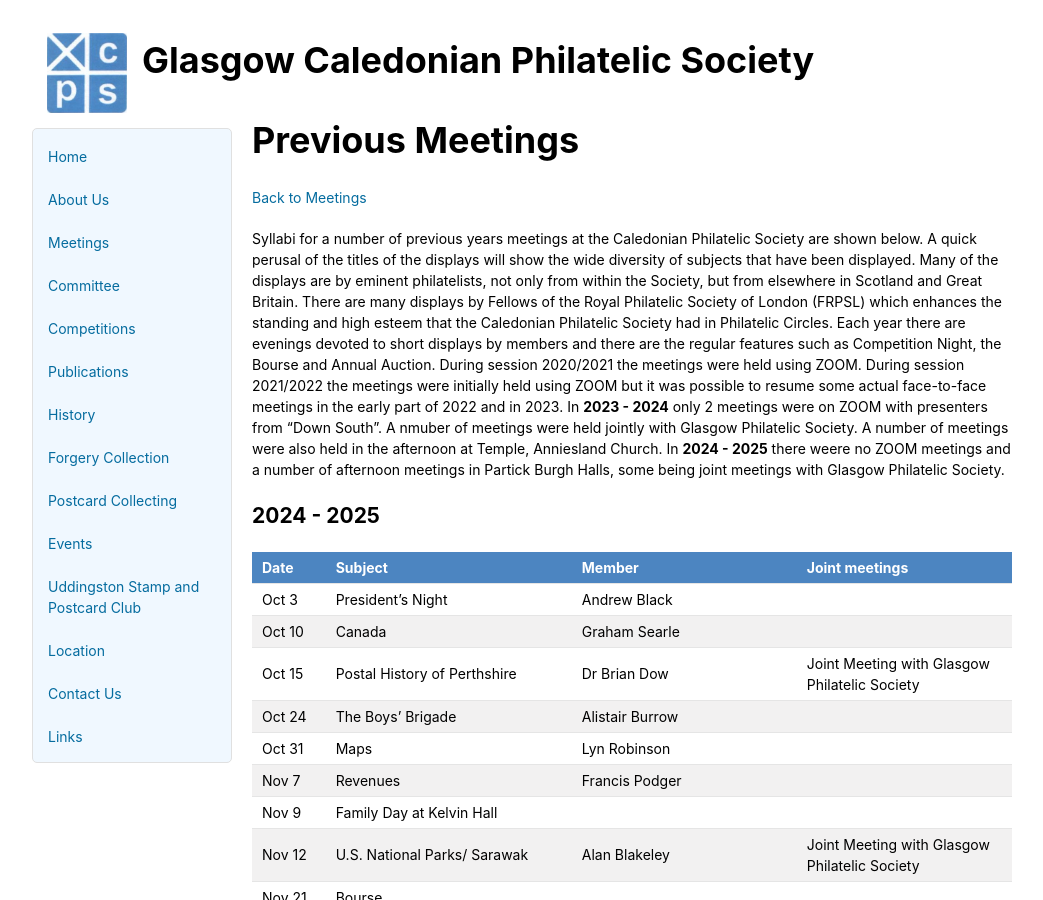
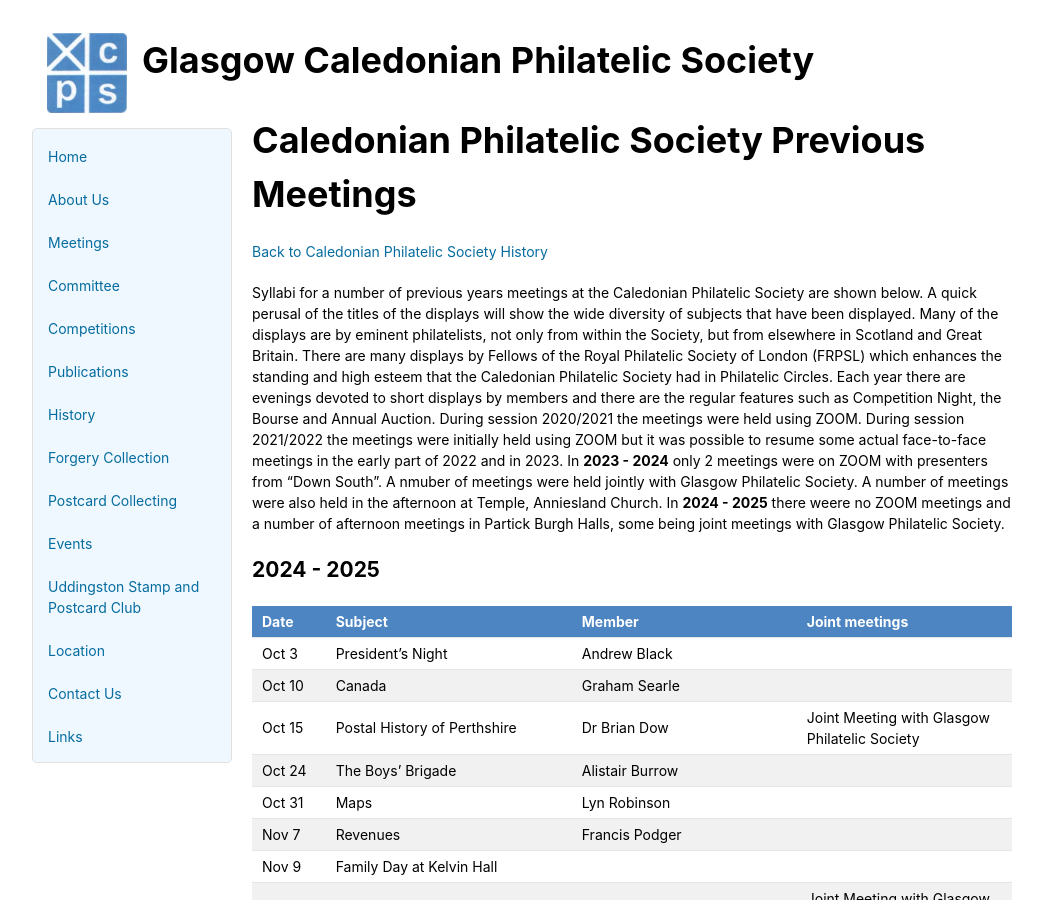
Before and after one commit to astalker/caledonian-stamps, a Jekyll site: the page built from previous-meetings.md, in a window 1280 px wide and 900 px high. Shown: the whole window, without its empty margins (118-1161 px from the left). Built offline with Jekyll 4.4.1, drawn with Linux system fonts in a browser that asks for light colours; our own code applies the rules of GitHub Pages for plain Markdown files.

Commit message:
Update links

```diff
--- a/previous-meetings.md
+++ b/previous-meetings.md
@@ -1,6 +1,6 @@
-# Previous Meetings
+# Caledonian Philatelic Society Previous Meetings
 
-[Back to Meetings](./meetings)
+[Back to Caledonian Philatelic Society History](./history-caledonian)
 
 Syllabi for a number of previous years meetings at the Caledonian Philatelic Society are shown below. A quick perusal of the titles of the displays will show the wide diversity of subjects that have been displayed. Many of the displays are by eminent philatelists, not only from within the Society, but from elsewhere in Scotland and Great Britain. There are many displays by Fellows of the Royal Philatelic Society of London (FRPSL) which enhances the standing and high esteem that the Caledonian Philatelic Society had in Philatelic Circles. Each year there are evenings devoted to short displays by members and there are the regular features such as Competition Night, the Bourse and Annual Auction. During session 2020/2021 the meetings were held using ZOOM. During session 2021/2022 the meetings were initially held using ZOOM but it was possible to resume some actual face-to-face meetings in the early part of 2022 and in 2023. In  **2023 - 2024** only 2 meetings were on ZOOM with presenters from "Down South". A nmuber of meetings were held jointly with Glasgow Philatelic Society. A number of meetings were also held in the afternoon at Temple, Anniesland Church. In **2024 - 2025** there weere no ZOOM meetings and a number of afternoon meetings in Partick Burgh Halls, some being joint meetings with Glasgow Philatelic Society.
 
```
Also changed, not shown: past-presidents.md (+3 -1 lines).
